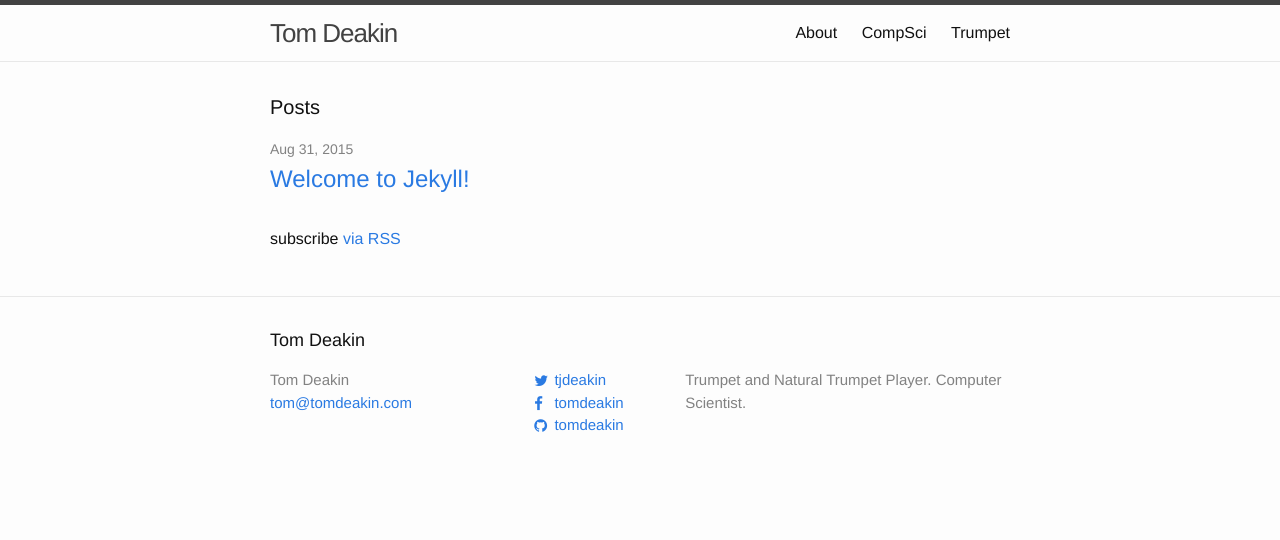
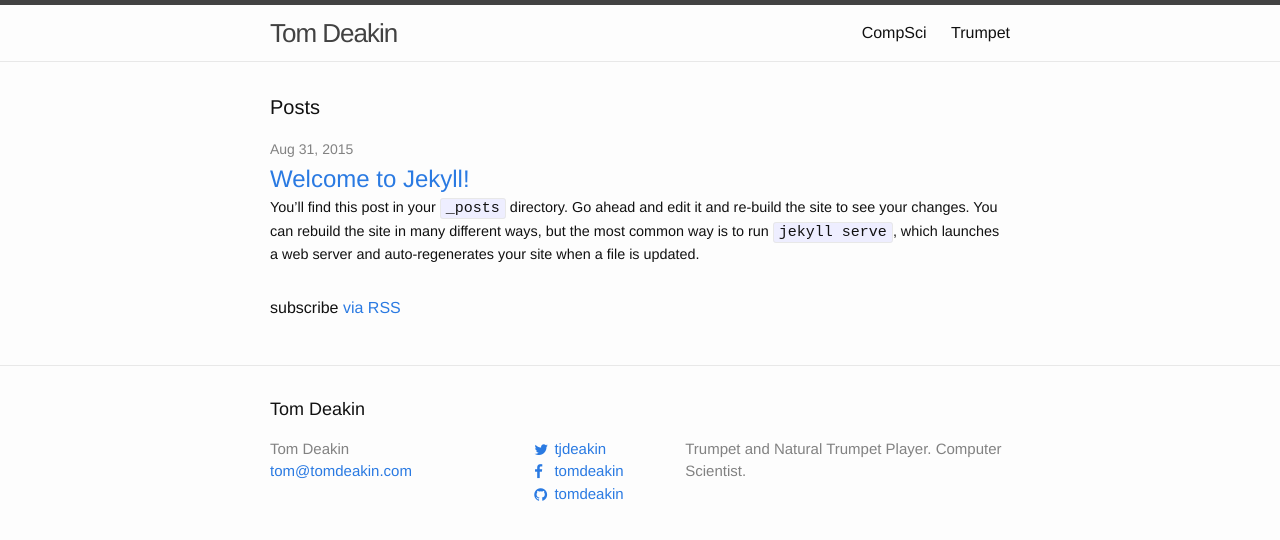
Before and after one commit to tomdeakin/tomdeakin.github.io, a Jekyll site: the page built from index.html, in a window 1280 px wide. Shown: the top 540 px of the page. Built offline with Jekyll 4.4.1, drawn with Linux system fonts in a browser that asks for light colours; nearby versions of some CDN libraries.

Commit message:
Add blog excerpt

```diff
--- a/_sass/_layout.scss
+++ b/_sass/_layout.scss
@@ -234,3 +234,7 @@
         }
     }
 }
+
+.post-excerpt {
+    font-size: 0.6em;
+}
--- a/about.md
+++ /dev/null
@@ -1,11 +0,0 @@
----
-layout: page
-title: About
-permalink: /about/
----
-
-This is the base Jekyll theme. You can find out more info about customizing your Jekyll theme, as well as basic Jekyll usage documentation at [jekyllrb.com](http://jekyllrb.com/)
-
-You can find the source code for the Jekyll new theme at: [github.com/jglovier/jekyll-new](https://github.com/jglovier/jekyll-new)
-
-You can find the source code for Jekyll at [github.com/jekyll/jekyll](https://github.com/jekyll/jekyll)
--- a/index.html
+++ b/index.html
@@ -7,12 +7,13 @@ layout: default
   <h1 class="page-heading">Posts</h1>
 
   <ul class="post-list">
-    {% for post in site.posts %}
+    {% for post in site.posts limit:3 %}
       <li>
         <span class="post-meta">{{ post.date | date: "%b %-d, %Y" }}</span>
 
         <h2>
           <a class="post-link" href="{{ post.url | prepend: site.baseurl }}">{{ post.title }}</a>
+          <span class="post-excerpt">{{ post.excerpt }}</span>
         </h2>
       </li>
     {% endfor %}
```
